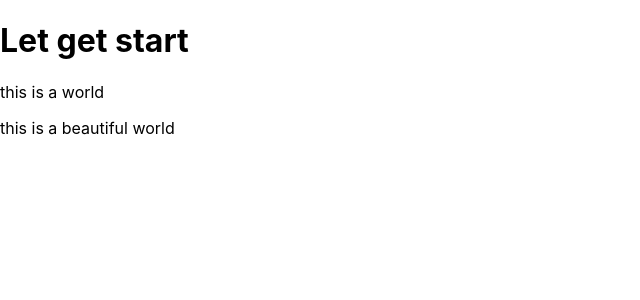
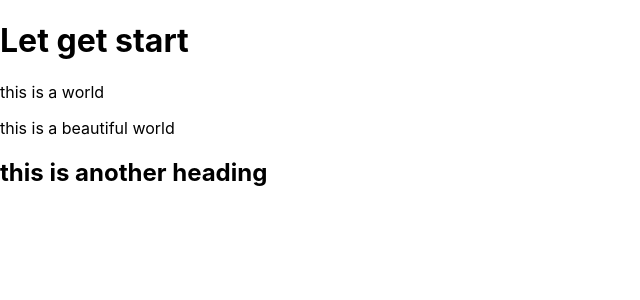
Before and after one commit to ManzoorAhmad1/simple-magic-note, a React (Create React App) app: page / in a window 1280 px wide. Shown: the top 300 px of the page, without its empty margins (0-640 px from the left). Built offline with nearby package versions, Linux system fonts and the light colour scheme.

Commit message:
adding heading

```diff
--- a/src/App.js
+++ b/src/App.js
@@ -5,6 +5,7 @@ function App() {
     <h1>Let get start</h1>
     <p>this is a world</p>
     <p>this is a beautiful world</p>
+    <h2>this is another heading</h2>
     </>
   );
 }
```
